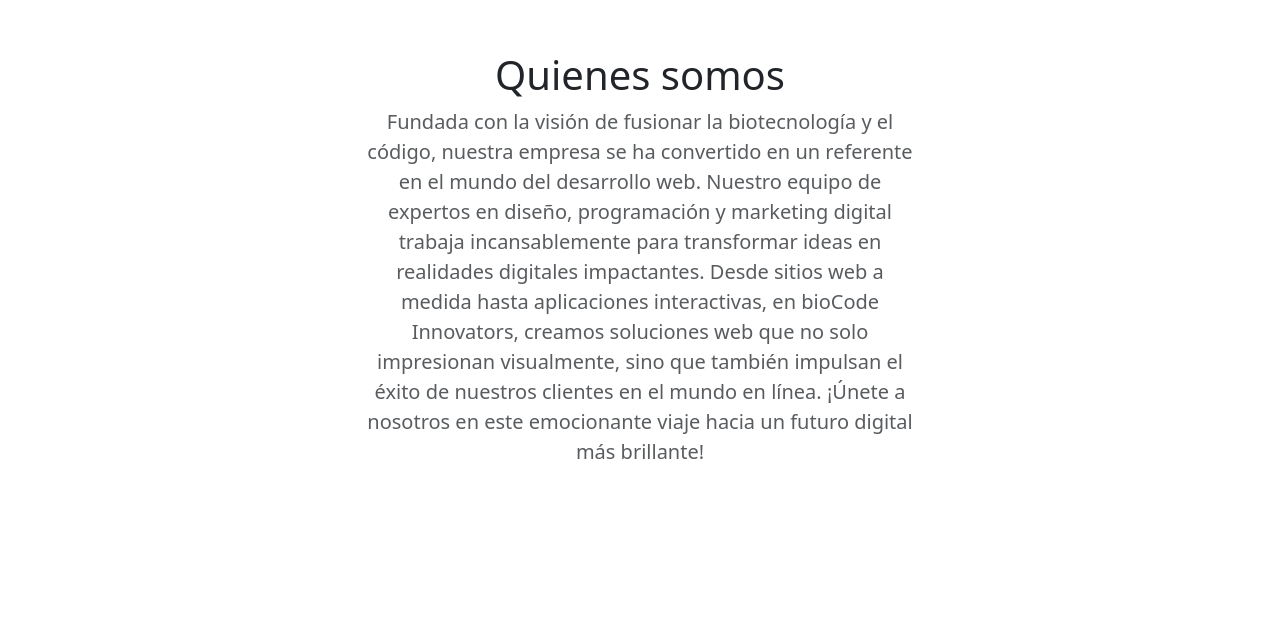
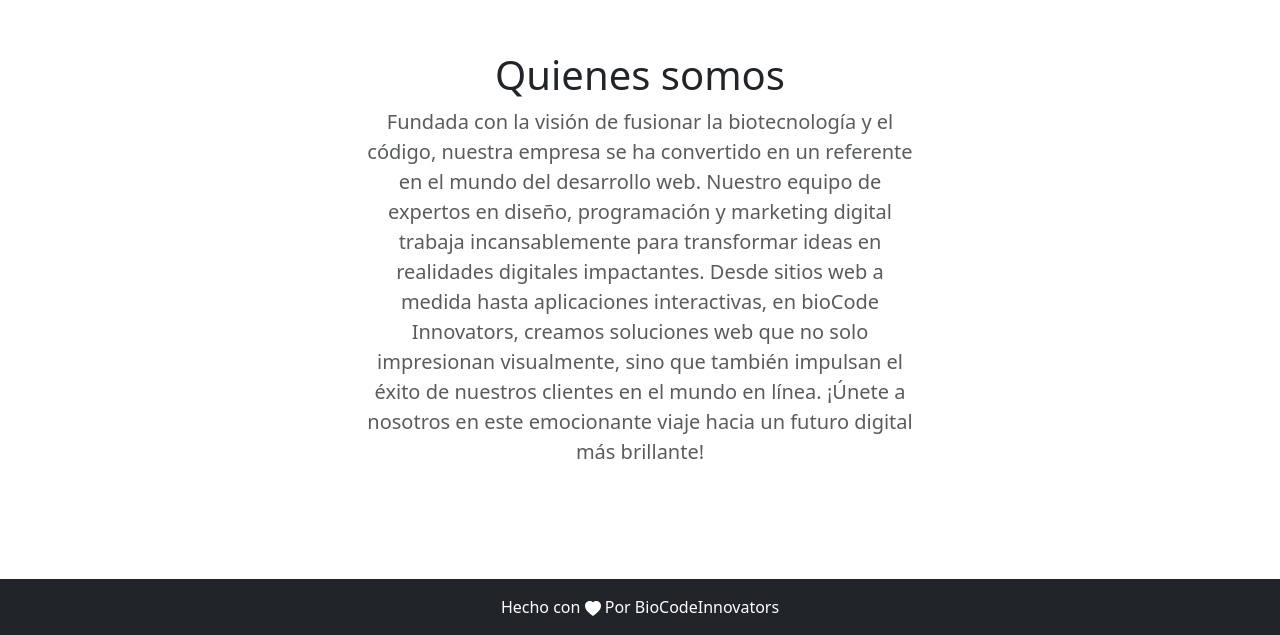
Before and after one commit to lasilvi/BiocodeinnnovatorsApp, a Vue app: page / in a window 1280 px wide. Shown: the part 1281-1916 px from the top of the page. Before the commit the page ends 1860 px from the top, so only its background shows below. Built offline with nearby package versions, Linux system fonts and the light colour scheme.

Commit message:
navbarHeader

```diff
--- a/src/views/HomeView.vue
+++ b/src/views/HomeView.vue
@@ -150,9 +150,34 @@
          </div>
        </div>
    </section>
+   <div style=" text-align: center;">
+    <footer data-bs-theme="g-dark shadow-sm text-center text-white fixed-bottom">
+      <div class="text-center p-3" style="color:white; background-color: #212529; text-decoration: none;">
+        <a>Hecho con <svg xmlns="http://www.w3.org/2000/svg" width="16" height="16" fill="currentColor" class="bi bi-heart-fill" viewBox="0 0 16 16">
+          <path fill-rule="evenodd" d="M8 1.314C12.438-3.248 23.534 4.735 8 15-7.534 4.736 3.562-3.248 8 1.314z"/>
+        </svg> Por BioCodeInnovators</a>
+      </div>
+    </footer>
+  </div>
+</template>
+<script>
+export default {
+  mounted() {
+    const navbarHeader = document.getElementById('navbarHeader');
+    const carouselContainer = document.getElementById('carouselExampleDark');
 
-</template>
+    navbarHeader.addEventListener('show.bs.collapse', function () {
+      // Ajustar el margen superior del carrusel cuando se muestra el menú
+      carouselContainer.style.marginTop = '300px'; // Ajusta según sea necesario
+    });
 
+    navbarHeader.addEventListener('hide.bs.collapse', function () {
+      // Restaurar el margen superior del carrusel cuando se oculta el menú
+      carouselContainer.style.marginTop = '100px'; // Ajusta según sea necesario
+    });
+  }
+}
+</script>
 <style scoped>
 .sidebar {
  width: 300px;
@@ -167,7 +192,6 @@
  height: 100%; /* Haz que el sidebar ocupe toda la altura de la pantalla */
  /* Resto de los estilos... */
 }
-
 
 .sidebar-header {
  margin-bottom: 20px;
@@ -202,4 +226,18 @@
   width: 50%;
   height: 50%;
 }
+.footer {
+  background-color: #003e4b; /* Cambia el color del footer según tus necesidades */
+  text-decoration: none; /* Quita la subrayado del enlace */
+  width: 100%;
+}
+
+.footer a {
+  color: white; /* Cambia el color del texto del enlace a blanco */
+}
+
+#carouselExampleDark {
+  margin-top: 100px; /* ajusta según sea necesario */
+  transition: margin-top 0.5s ease; /* agrega transición para suavizar el cambio */
+}
 </style>
```
